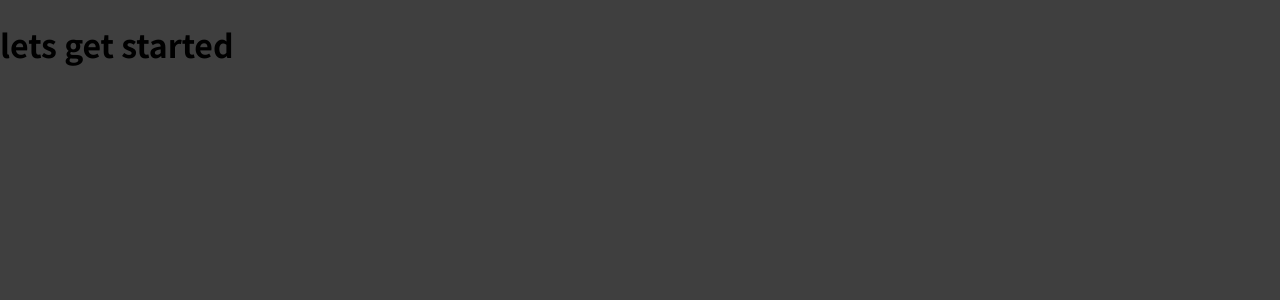
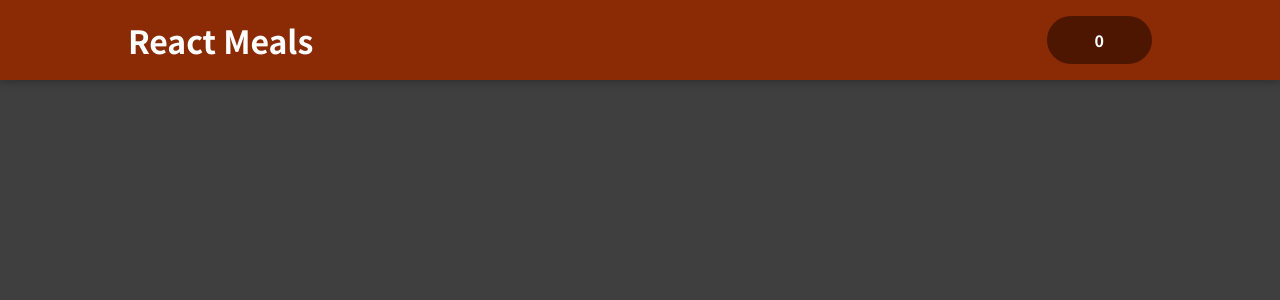
Before and after one commit to HimanshuDeveloperr/restaurant, a React (Create React App) app: page / in a window 1280 px wide. Shown: the top 300 px of the page. Built offline with nearby package versions, Linux system fonts and the light colour scheme.

Commit message:
NormalHeaderComponent

```diff
--- a/src/App.js
+++ b/src/App.js
@@ -1,9 +1,13 @@
+import Header from "./Components/Layout/Header";
 
 
 function App() {
   return (
   <div>
-    <h1>lets get started</h1>
+
+    <Header>
+
+    </Header>
   </div>
 
   );
--- /dev/null
+++ b/src/Components/Layout/Header.js
@@ -0,0 +1,20 @@
+import React from "react";
+import Classes from "./HeaderCartButton.module.css"
+import classes from "./Header.module.css"
+
+const Header=()=>{
+
+    return (
+          <header className={classes.header}>
+            <h1>
+                React Meals
+            </h1>
+            <nav>
+
+            </nav>
+            <button className={Classes.button}>0</button>
+          </header>
+    )
+}
+
+export default Header;
--- /dev/null
+++ b/src/Components/Layout/Header.module.css
@@ -0,0 +1,29 @@
+.header {
+    position: fixed;
+    top: 0;
+    left: 0;
+    width: 100%;
+    height: 5rem;
+    background-color: #8a2b06;
+    color: white;
+    display: flex;
+    justify-content: space-between;
+    align-items: center;
+    padding: 0 10%;
+    box-shadow: 0 2px 8px rgba(0, 0, 0, 0.25);
+    z-index: 10;
+  }
+
+  .main-image {
+    width: 100%;
+    height: 25rem;
+    z-index: 0;
+    overflow: hidden;
+  }
+
+  .main-image img {
+    width: 110%;
+    height: 100%;
+    object-fit: cover;
+    transform: rotateZ(-5deg) translateY(-4rem) translateX(-1rem);
+  }
--- /dev/null
+++ b/src/Components/Layout/HeaderCartButton.module.css
@@ -0,0 +1,59 @@
+.button {
+    cursor: pointer;
+    font: inherit;
+    border: none;
+    background-color: #4d1601;
+    color: white;
+    padding: 0.75rem 3rem;
+    display: flex;
+    justify-content: space-around;
+    align-items: center;
+    border-radius: 25px;
+    font-weight: bold;
+  }
+
+  .button:hover,
+  .button:active {
+    background-color: #2c0d00;
+  }
+
+  .icon {
+    width: 1.35rem;
+    height: 1.35rem;
+    margin-right: 0.5rem;
+  }
+
+  .badge {
+    background-color: #b94517;
+    padding: 0.25rem 1rem;
+    border-radius: 25px;
+    margin-left: 1rem;
+    font-weight: bold;
+  }
+
+  .button:hover .badge,
+  .button:active .badge {
+    background-color: #92320c;
+  }
+
+  .bump {
+    animation: bump 300ms ease-out;
+  }
+
+  @keyframes bump {
+    0% {
+      transform: scale(1);
+    }
+    10% {
+      transform: scale(0.9);
+    }
+    30% {
+      transform: scale(1.1);
+    }
+    50% {
+      transform: scale(1.15);
+    }
+    100% {
+      transform: scale(1);
+    }
+  }
```
